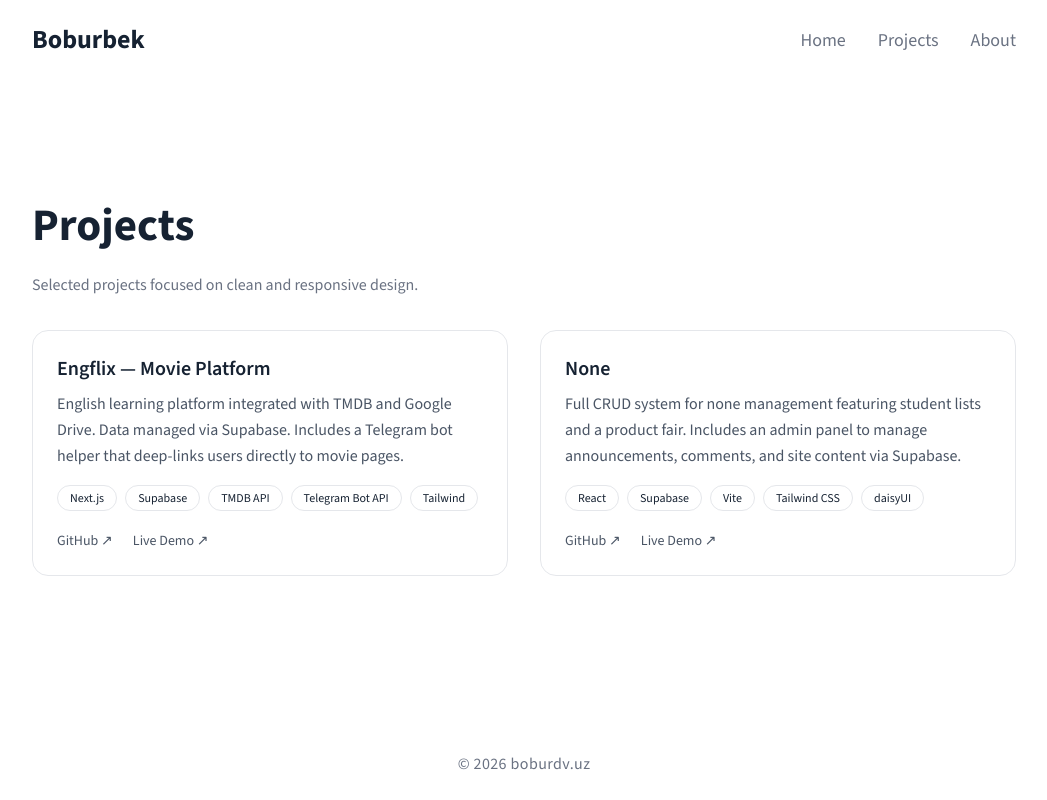
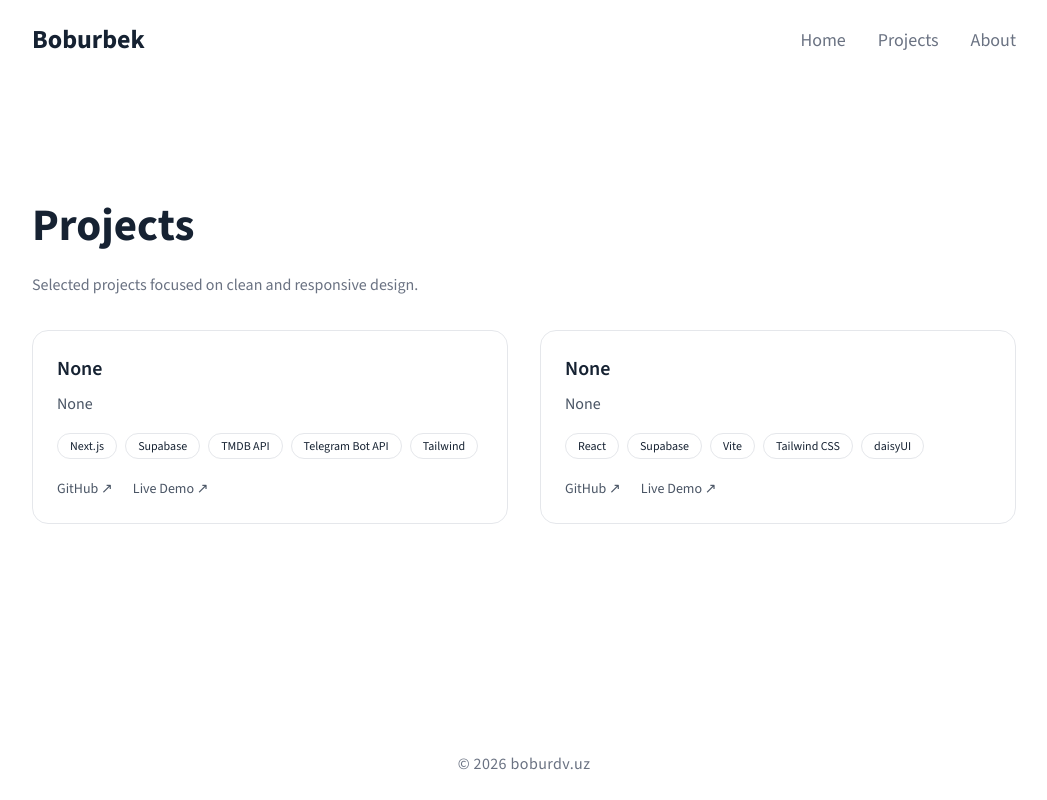
Before and after one commit to boburdv/Portfolio, a Next.js app: page /projects in a window 1280 px wide. Shown: the whole page, without its empty margins (116-1163 px from the left). Built offline with nearby package versions, Linux system fonts and the light colour scheme.

Commit message:
Update projects.js

```diff
--- a/src/data/projects.js
+++ b/src/data/projects.js
@@ -1,8 +1,8 @@
 export const projects = [
   {
     id: 1,
-    title: "Engflix — Movie Platform",
-    description: "English learning platform integrated with TMDB and Google Drive. Data managed via Supabase. Includes a Telegram bot helper that deep-links users directly to movie pages.",
+    title: "None",
+    description: "None",
     tech: ["Next.js", "Supabase", "TMDB API", "Telegram Bot API", "Tailwind"],
     github: "https://github.com/boburdv/Engflix",
     live: "https://engflix-web.vercel.app",
@@ -10,7 +10,7 @@ export const projects = [
   {
     id: 2,
     title: "None",
-    description: "Full CRUD system for none management featuring student lists and a product fair. Includes an admin panel to manage announcements, comments, and site content via Supabase.",
+    description: "None",
     tech: ["React", "Supabase", "Vite", "Tailwind CSS", "daisyUI"],
     github: "https://github.com/boburdv",
     live: "https://boburdv.vercel.app",
```
